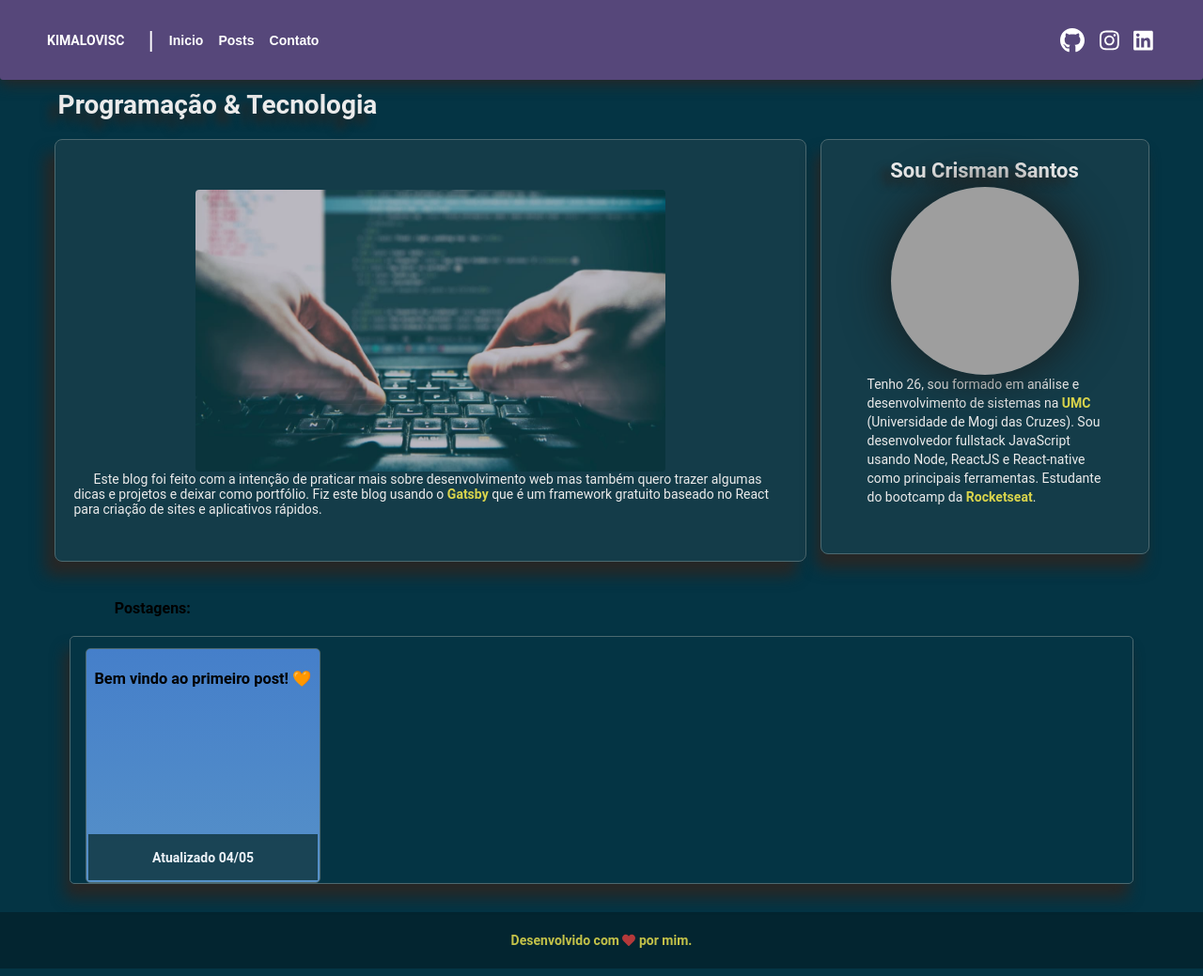
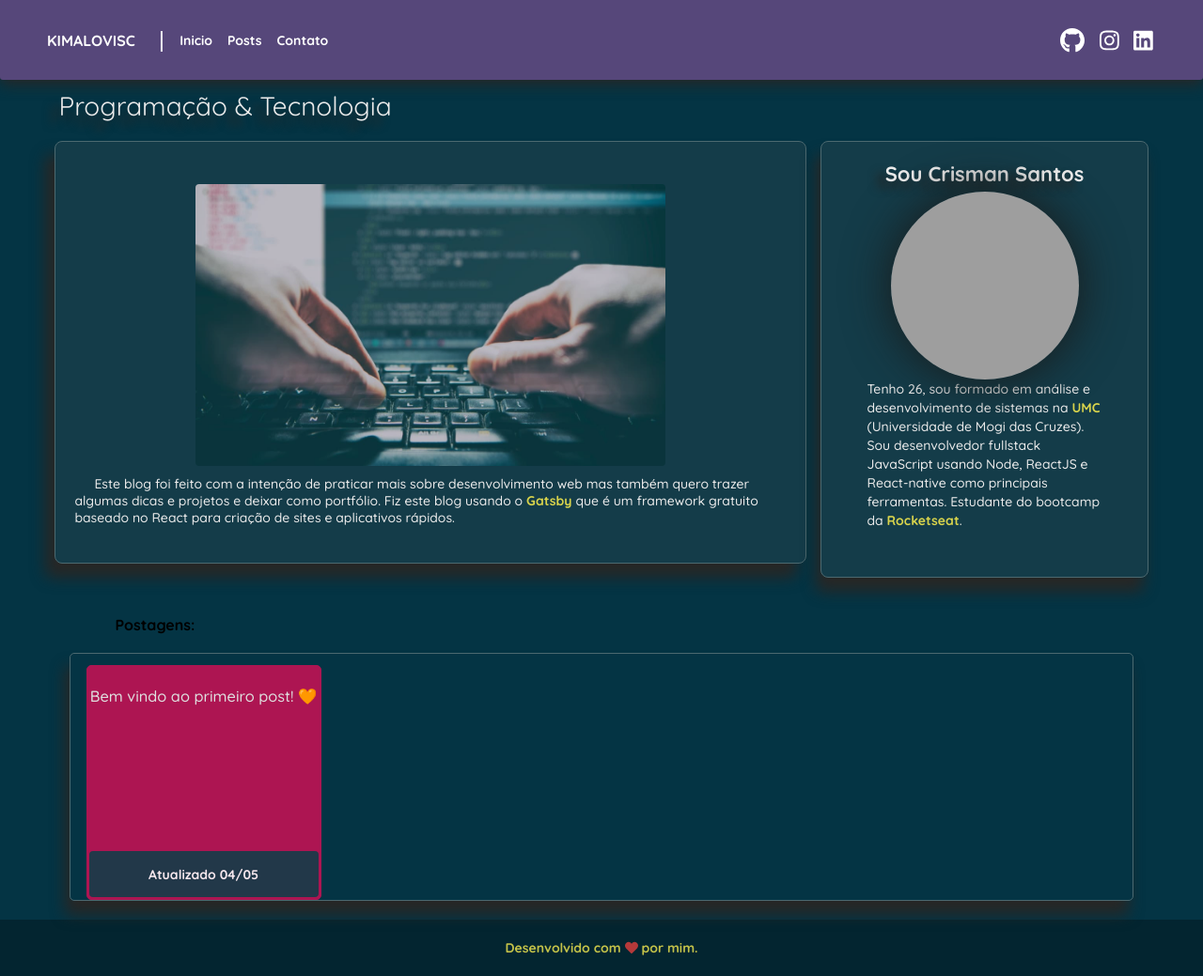
Before and after one commit to CrismanB/blog-kimalovisc, a Gatsby site: page / in a window 1280 px wide. Shown: the whole page at 94% size. Built offline with nearby package versions, Linux system fonts and the light colour scheme; Gatsby itself is replaced by a stand-in of ours; grey boxes are pictures that could not be loaded.

Commit message:
fix bugs

```diff
--- a/package.json
+++ b/package.json
@@ -25,7 +25,8 @@
     "react": "^16.12.0",
     "react-dom": "^16.12.0",
     "react-helmet": "^5.2.1",
-    "styled-components": "^5.1.0"
+    "styled-components": "^5.1.0",
+    "typeface-quicksand": "^1.1.4"
   },
   "devDependencies": {
     "prettier": "^1.19.1"
--- a/src/components/Blog/styles.js
+++ b/src/components/Blog/styles.js
@@ -3,12 +3,15 @@ import styled from "styled-components"
 export const Container = styled.div`
   height: max-content;
   width: 100%;
+  margin: auto;
 
-  margin-bottom: 30px;
+  margin-bottom: 20px;
 
   strong {
     display: flex;
     font-size: 16px;
+    font-family: "Quicksand", sans-serif;
+    font-weight: 700;
 
     margin-left: 7%;
     margin-top: 20px;
--- a/src/components/Footer/styles.js
+++ b/src/components/Footer/styles.js
@@ -19,7 +19,7 @@ export const Content = styled.div`
 
   span {
     color: #d9d44c;
-    font-family: "Roboto", sans-serif;
+    font-family: "Quicksand", sans-serif;
     font-weight: bold;
   }
 `
--- a/src/components/Header/styles.js
+++ b/src/components/Header/styles.js
@@ -47,7 +47,10 @@ export const Logo = styled.div`
   padding-right: 25px;
 
   b {
-    color: #fff;
+    color: #fdfdfd;
+    font-size: 16px;
+    font-weight: 700;
+    font-family: "Quicksand", sans-serif;
   }
 `
 
@@ -72,7 +75,7 @@ export const NavList = styled.ul`
       color: #fff;
       font-weight: bold;
       font-size: 14px;
-      font-family: "Montserrat", sans-serif;
+      font-family: "Quicksand", sans-serif;
       transition: 0.4s;
 
       cursor: pointer;
@@ -96,10 +99,11 @@ export const NavList = styled.ul`
     left: 0;
     height: auto;
     width: 95%;
+
     margin-left: 2.5%;
 
-    background: rgba(0, 0, 0, 0.8);
-    opacity: 0.7;
+    background: #56477a;
+    opacity: 0.98;
     border-radius: 5px;
 
     display: ${props => (props.toggle ? "block" : "none")};
@@ -112,14 +116,13 @@ export const NavList = styled.ul`
         padding: 5px 0;
         width: 100%;
         font-size: 32px;
-        border-bottom: solid 1px rgba(255, 255, 255, 0.3);
+        border-bottom: solid 1px rgba(255, 255, 255, 0.5);
 
         :hover {
           background: rgba(0, 0, 0, 0.2);
           font-size: 36px;
           color: #de5bae;
           -webkit-text-stroke-width: 1px; /* largura da borda */
-          -webkit-text-stroke-color: #000;
         }
       }
     }
@@ -152,6 +155,10 @@ export const SocialMedia = styled.div`
       font-size: 60px;
     }
   }
+
+  @media (max-width: 320px) {
+    display: none;
+  }
 `
 
 export const Separater = styled.span`
--- a/src/components/ListPosts/styles.js
+++ b/src/components/ListPosts/styles.js
@@ -2,6 +2,8 @@ import styled from "styled-components"
 
 export const Container = styled.div`
   height: auto;
+  margin: auto;
+
   width: 100%;
 
   margin-top: 10px;
@@ -25,32 +27,28 @@ export const List = styled.ul`
     grid-template-columns: repeat(3, 1fr);
   }
 
-  @media (max-width: 740px) {
+  @media (max-width: 768px) {
     grid-template-columns: repeat(2, 1fr);
+  }
+
+  @media (max-width: 425px) {
+    grid-template-columns: repeat(1, 1fr);
   }
 `
 
 export const ListItem = styled.li`
-  width: 250px;
+  width: 100%;
+  max-width: 250px;
   height: 250px;
+
   margin-top: 12px;
   cursor: pointer;
   padding: 2px;
   transition: border, opacity 0.4s;
 
-  background: #457fca; /* fallback for old browsers */
-  background: -webkit-linear-gradient(
-    to top,
-    #5691c8,
-    #457fca
-  ); /* Chrome 10-25, Safari 5.1-6 */
-  background: linear-gradient(
-    to top,
-    #5691c8,
-    #457fca
-  ); /* W3C, IE 10+/ Edge, Firefox 16+, Chrome 26+, Opera 12+, Safari 7+ */
+  background: #ad1552;
 
-  border: 1px solid #4c6970;
+  border: 1px solid #ad1552;
   border-radius: 5px;
 
   div {
@@ -58,6 +56,9 @@ export const ListItem = styled.li`
     padding-top: 20px;
     text-align: center;
     h3 {
+      color: #dfdfdf;
+      font-weight: 500;
+      font-family: "Quicksand", sans-serif;
     }
   }
 
@@ -67,13 +68,19 @@ export const ListItem = styled.li`
     align-items: center;
     height: 20%;
     background-color: #143c49;
+    border-radius: 4px;
     opacity: 0.9;
     color: #fff;
     font-weight: bold;
+
+    span {
+      font-weight: 700;
+      font-family: "Quicksand", sans-serif;
+    }
   }
 
   :hover {
-    opacity: 0.6;
-    border: 2px solid #00478a;
+    opacity: 0.8;
+    border: 1px solid #800435;
   }
 `
--- a/src/components/layout.css
+++ b/src/components/layout.css
@@ -55,6 +55,7 @@ a {
   background-color: transparent;
   -webkit-text-decoration-skip: objects;
   color: #d9d44c;
+  font-family: "Quicksand", sans-serif;
 }
 a:active,
 a:hover {
@@ -214,7 +215,7 @@ html {
 }
 body {
   color: #f1f1f1;
-  font-family: "Roboto", serif;
+  font-family: "Quicksand", sans-serif;
   font-weight: normal;
   word-wrap: break-word;
   font-kerning: normal;
@@ -244,8 +245,9 @@ h1 {
   padding-top: 0;
   margin-bottom: 1.45rem;
   color: inherit;
-  font-family: -apple-system, BlinkMacSystemFont, Segoe UI, Roboto, Oxygen,
-    Ubuntu, Cantarell, Fira Sans, Droid Sans, Helvetica Neue, sans-serif;
+  font-family: "Quicksand", sans-serif, -apple-system, BlinkMacSystemFont,
+    Segoe UI, Roboto, Oxygen, Ubuntu, Cantarell, Fira Sans, Droid Sans,
+    Helvetica Neue, sans-serif;
   font-weight: bold;
   text-rendering: optimizeLegibility;
   font-size: 2.25rem;
@@ -261,8 +263,8 @@ h2 {
   padding-top: 0;
   margin-bottom: 1.45rem;
   color: inherit;
-  font-family: -apple-system, BlinkMacSystemFont, Segoe UI, Roboto, Oxygen,
-    Ubuntu, Cantarell, Fira Sans, Droid Sans, Helvetica Neue, sans-serif;
+  font-family: "Quicksand", -apple-system, BlinkMacSystemFont, Segoe UI, Roboto,
+    Oxygen, Ubuntu, Cantarell, Fira Sans, Droid Sans, Helvetica Neue, sans-serif;
   font-weight: bold;
   text-rendering: optimizeLegibility;
   font-size: 1.62671rem;
@@ -278,8 +280,8 @@ h3 {
   padding-top: 0;
   margin-bottom: 1.45rem;
   color: inherit;
-  font-family: -apple-system, BlinkMacSystemFont, Segoe UI, Roboto, Oxygen,
-    Ubuntu, Cantarell, Fira Sans, Droid Sans, Helvetica Neue, sans-serif;
+  font-family: "Quicksand", -apple-system, BlinkMacSystemFont, Segoe UI, Roboto,
+    Oxygen, Ubuntu, Cantarell, Fira Sans, Droid Sans, Helvetica Neue, sans-serif;
   font-weight: bold;
   text-rendering: optimizeLegibility;
   font-size: 1.38316rem;
@@ -295,8 +297,8 @@ h4 {
   padding-top: 0;
   margin-bottom: 1.45rem;
   color: inherit;
-  font-family: -apple-system, BlinkMacSystemFont, Segoe UI, Roboto, Oxygen,
-    Ubuntu, Cantarell, Fira Sans, Droid Sans, Helvetica Neue, sans-serif;
+  font-family: "Quicksand", -apple-system, BlinkMacSystemFont, Segoe UI, Roboto,
+    Oxygen, Ubuntu, Cantarell, Fira Sans, Droid Sans, Helvetica Neue, sans-serif;
   font-weight: bold;
   text-rendering: optimizeLegibility;
   font-size: 1rem;
@@ -312,8 +314,8 @@ h5 {
   padding-top: 0;
   margin-bottom: 1.45rem;
   color: inherit;
-  font-family: -apple-system, BlinkMacSystemFont, Segoe UI, Roboto, Oxygen,
-    Ubuntu, Cantarell, Fira Sans, Droid Sans, Helvetica Neue, sans-serif;
+  font-family: "Quicksand", -apple-system, BlinkMacSystemFont, Segoe UI, Roboto,
+    Oxygen, Ubuntu, Cantarell, Fira Sans, Droid Sans, Helvetica Neue, sans-serif;
   font-weight: bold;
   text-rendering: optimizeLegibility;
   font-size: 0.85028rem;
@@ -329,8 +331,8 @@ h6 {
   padding-top: 0;
   margin-bottom: 1.45rem;
   color: inherit;
-  font-family: -apple-system, BlinkMacSystemFont, Segoe UI, Roboto, Oxygen,
-    Ubuntu, Cantarell, Fira Sans, Droid Sans, Helvetica Neue, sans-serif;
+  font-family: "Quicksand", -apple-system, BlinkMacSystemFont, Segoe UI, Roboto,
+    Oxygen, Ubuntu, Cantarell, Fira Sans, Droid Sans, Helvetica Neue, sans-serif;
   font-weight: bold;
   text-rendering: optimizeLegibility;
   font-size: 0.78405rem;
@@ -400,6 +402,8 @@ p {
   padding-top: 0;
   margin-bottom: 1.45rem;
   line-height: 150%;
+  font-weight: 500;
+  font-family: "Quicksand", sans-serif;
 }
 figure {
   margin-left: 0;
@@ -418,7 +422,7 @@ pre {
   margin-bottom: 1.45rem;
   font-size: 0.85rem;
   line-height: 1.42;
-  background: hsla(0, 0%, 0%, 0.04);
+  background: #292929;
   border-radius: 3px;
   overflow: auto;
   word-wrap: normal;
@@ -512,6 +516,7 @@ address {
   margin-bottom: 1.45rem;
 }
 b {
+  font-family: "Quicksand", sans-serif;
   font-weight: bold;
 }
 strong {
@@ -557,7 +562,8 @@ li > p {
 code {
   font-size: 0.75rem;
   line-height: 1.45rem;
-  color: #d130ae;
+  font-weight: 700;
+  /* color: #f5426f; */
 }
 kbd {
   font-size: 0.85rem;
@@ -608,8 +614,8 @@ tt,
 code {
   background-color: hsla(0, 0%, 0%, 0.04);
   border-radius: 3px;
-  font-family: "SFMono-Regular", Consolas, "Roboto Mono", "Droid Sans Mono",
-    "Liberation Mono", Menlo, Courier, monospace;
+  font-family: "Quicksand", "SFMono-Regular", Consolas, "Roboto Mono",
+    "Droid Sans Mono", "Liberation Mono", Menlo, Courier, monospace;
   padding: 0;
   padding-top: 0.2em;
   padding-bottom: 0.2em;
--- a/src/styles/global.js
+++ b/src/styles/global.js
@@ -26,7 +26,7 @@ export default createGlobalStyle`
 
     }
 
-    body , input , button{
+    body , input , button, span{
         font: 14px 'Roboto', sans-serif;
 
     }
--- a/src/styles/home.js
+++ b/src/styles/home.js
@@ -1,4 +1,5 @@
 import styled from "styled-components"
+import "typeface-quicksand"
 
 export const Container = styled.div`
   height: auto;
@@ -15,7 +16,8 @@ export const Title = styled.h1`
   text-shadow: -10px 10px 10px #272726;
   margin: 0;
   margin-left: 2%;
-  font-family: "Roboto", sans-serif;
+  font-weight: 400;
+  font-family: "Quicksand", sans-serif;
 `
 
 export const ContentContainer = styled.div`
@@ -29,7 +31,8 @@ export const ContentContainer = styled.div`
   }
 `
 export const TechContainer = styled.section`
-  width: 800px;
+  width: 100%;
+  max-width: 800px;
   height: 450px;
   display: flex;
   flex-direction: column;
@@ -45,15 +48,27 @@ export const TechContainer = styled.section`
     height: 300px;
     width: 500px;
 
+    margin: 10px 35px;
     margin-top: 25px;
     opacity: 0.8;
     border-radius: 4px;
+
+    @media (max-width: 600px) {
+      height: 100%;
+      width: 100%;
+    }
+
+    @media (max-width: 375px) {
+      height: 100%;
+      width: 100%;
+    }
   }
 
   span {
     padding: 0 20px;
     color: #ebebeb;
-    font-family: "Roboto", sans-serif;
+    font-family: "Quicksand", sans-serif;
+    font-weight: 500;
     margin-bottom: 20px;
     text-indent: 1.5em;
 
@@ -87,7 +102,8 @@ export const ProfileContainer = styled.section`
     font-size: 22px;
     margin-top: 20px;
     color: #ebebeb;
-    font-family: "Roboto", sans-serif;
+    font-family: "Quicksand", sans-serif;
+    font-weight: 700;
     white-space: nowrap;
     text-shadow: -10px 7px 10px #272726;
   }
@@ -107,7 +123,8 @@ export const ProfileContainer = styled.section`
     font-size: 14px;
     margin: 0 10px;
     margin-bottom: 50px;
-    font-family: "Roboto", sans-serif;
+    font-family: "Quicksand", sans-serif;
+    font-weight: 500;
     vertical-align: middle;
     line-height: 20px;
 
```
Also changed, not shown: src/pages/about.js (+27 -6 lines), src/styles/aboutme.js (+35 -1 lines), 1 other file.
